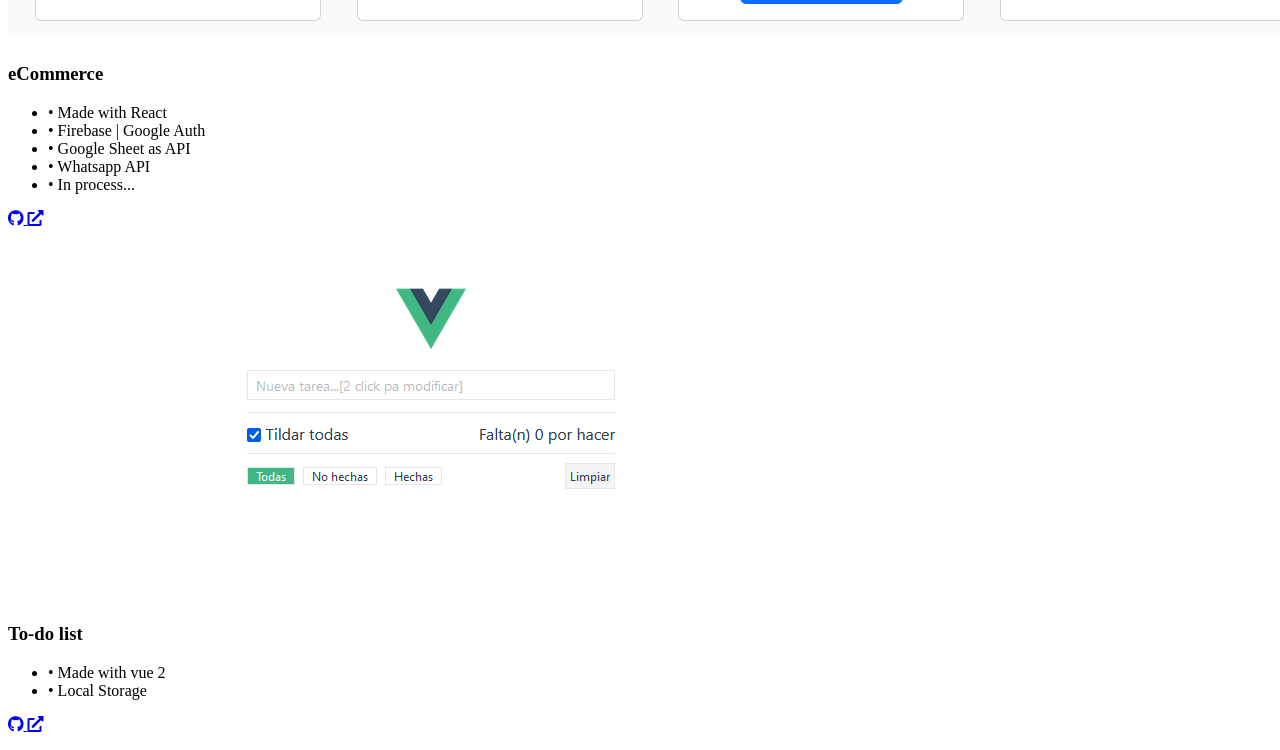
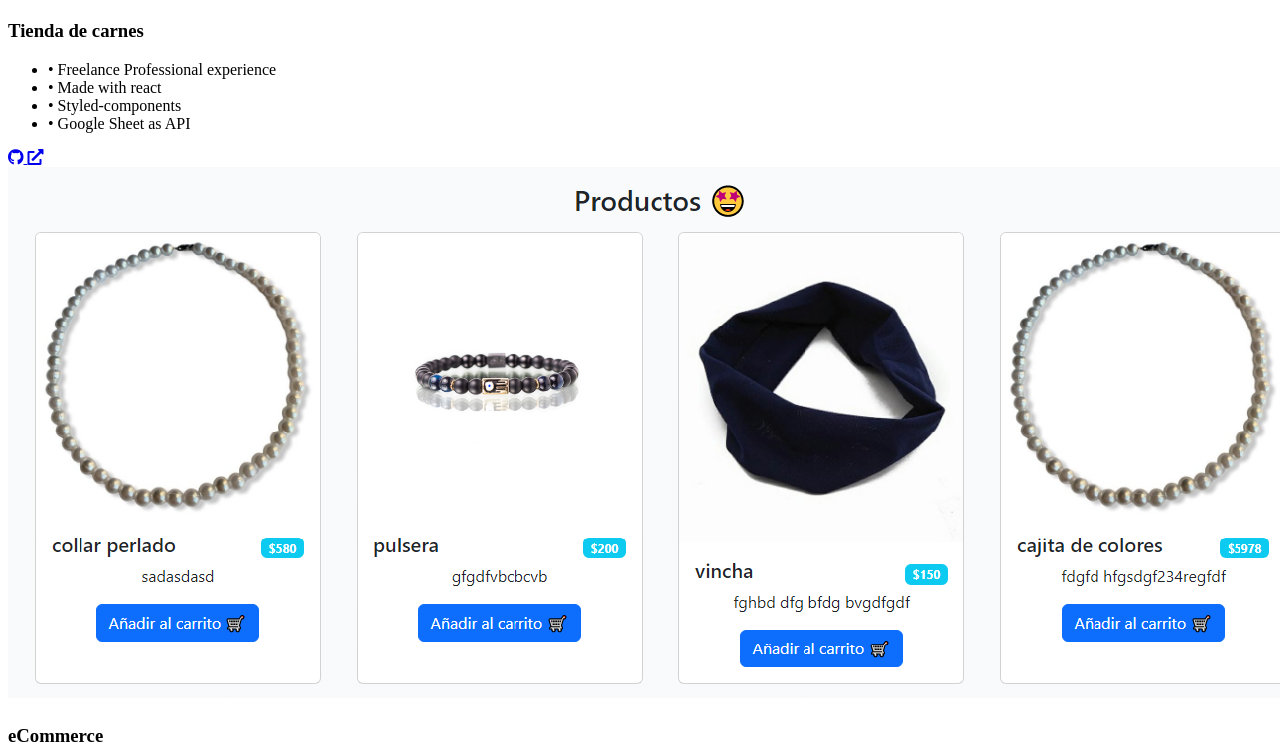
Before and after one commit to emibrav/portfolio, a plain HTML site: page index.html in a window 1280 px wide. Shown: the part 9224-9974 px from the top of the page. Drawn offline with nearby package versions, Linux system fonts and the light colour scheme; files that its build step writes are made by us from their sources.

Commit message:
adding new project

```diff
--- a/index.html
+++ b/index.html
@@ -141,6 +141,29 @@
                 </div>
                 <div class="portfolio-item">
                     <div class="image">
+                        <img src="./img/tienda-de-carnes.png" alt="project image">
+                    </div>
+                    <div class="hover-items">
+                        <h3>Tienda de carnes</h3>
+                        <ul>
+                            <li>• Freelance Professional experience</li>
+                            <li>• Made with react</li>
+                            <li>• Styled-components</li>
+                            <li>• Google Sheet as API</li>
+
+                        </ul>
+                        <div class="icons">
+                            <a href="https://github.com/emibrav/tienda-de-carnes" target="_blank" class="icon">
+                                <i class="fab fa-github"></i>
+                            </a>
+                            <a href="https://tienda-de-carnes.vercel.app/" target="_blank" class="icon">
+                                <i class="fas fa-external-link-alt"></i>
+                            </a>
+                        </div>
+                    </div>
+                </div>
+                <div class="portfolio-item">
+                    <div class="image">
                         <img src="./img/e-commerce.png" alt="project image">
                     </div>
                     <div class="hover-items">
@@ -162,7 +185,7 @@
                         </div>
                     </div>
                 </div>
-                <div class="portfolio-item">
+                <!-- <div class="portfolio-item">
                     <div class="image">
                         <img src="./img/todo-list.png" alt="project image">
                     </div>
@@ -181,7 +204,7 @@
                             </a>
                         </div>
                     </div>
-                </div>
+                </div> -->
                 <!-- <div class="portfolio-item">
                     <div class="image">
                         <img src="./img/cripto.png" alt="project image">
--- a/styles/styles.css
+++ b/styles/styles.css
@@ -443,13 +443,14 @@ section {
   left: 0;
   top: 0;
   border-radius: 15px;
+  text-align: center;
   display: flex;
   justify-content: center;
   align-items: center;
   flex-direction: column;
   opacity: 0;
   transform: scale(0);
-  transition: all 0.4s ease-in-out;
+  transition: all 0.3s ease-in-out;
 }
 .portfolios .portfolio-item .hover-items h3 {
   font-size: 1.5rem;
```
Also changed, not shown: img/tienda-de-carnes.png (added).
